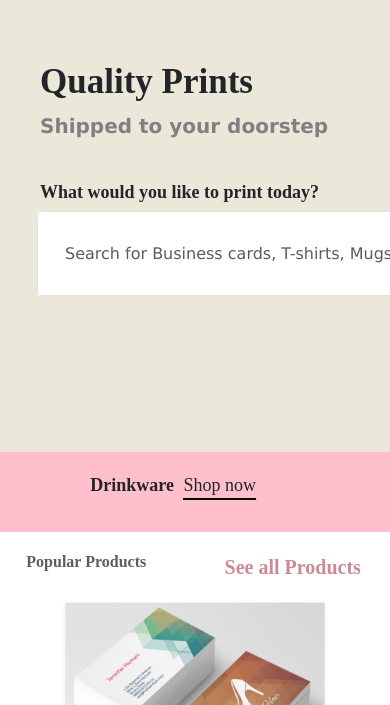
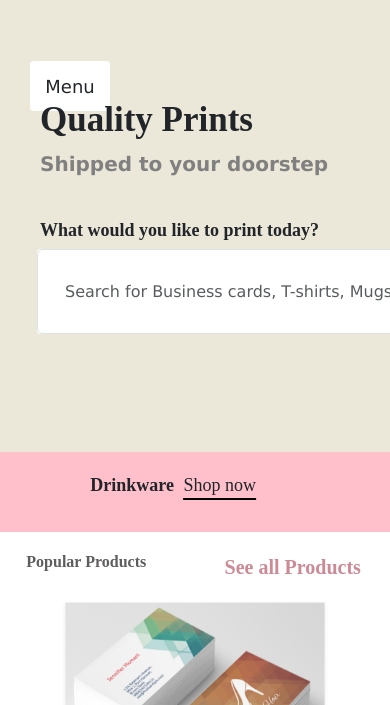
Before and after one commit to dayframs/First-Project, a plain HTML site: page index.html in a window 390 px wide. Shown: the part 139-844 px from the top of the page. Drawn offline with Linux system fonts and the light colour scheme.

Commit message:
files updated

```diff
--- a/index.html
+++ b/index.html
@@ -46,7 +46,17 @@
                 <a href=""><img src="./shoppingcart.svg" alt=""></a>
             </div>
         </div>
-        <div class="hero2">
+              <div class="hero2">
+  <p class="d-inline-flex gap-1">
+  <button class="menu btn" type="button" data-bs-toggle="collapse" data-bs-target="#collapseExample" aria-expanded="false" aria-controls="collapseExample">
+    Menu
+  </button>
+</p>
+<div class="collapse" id="collapseExample">
+  <div class="card card-body">
+    Some placeholder content for the collapse component. This panel is hidden by default but revealed when the user activates the relevant trigger.
+  </div>
+</div>
             <h1 class="title font-dm text-4xl mb-8">Quality Prints</h1>
             <p class="sub font-sf text-2xl mb-9">Shipped to your doorstep</p>
             <label for="searchquery" class="font-sf--bold block">What would you like to print today?</label>
--- a/media.css
+++ b/media.css
@@ -143,7 +143,13 @@ header .img2 {
     font-size: 35px;
     font-weight: 700;
 }
-
+.hero2 .menu {
+    width: 80px;
+    height: 50px;
+    font-size: 18px;
+    border-radius: 4px;
+    display: inline-block;
+}
 .hero2 form {
     width: 95%;
 }
--- a/printivo.css
+++ b/printivo.css
@@ -129,9 +129,13 @@ header span {
     position: relative;
     padding: 30px 60px;
 }
+.hero2 .menu {
+    display: none;
+}
 .hero2 h1 {
     font-size: 70px;
     font-weight: 700;
+    margin-top: -50px;
 }
 .hero2 p {
     font-size: 20px;
```
